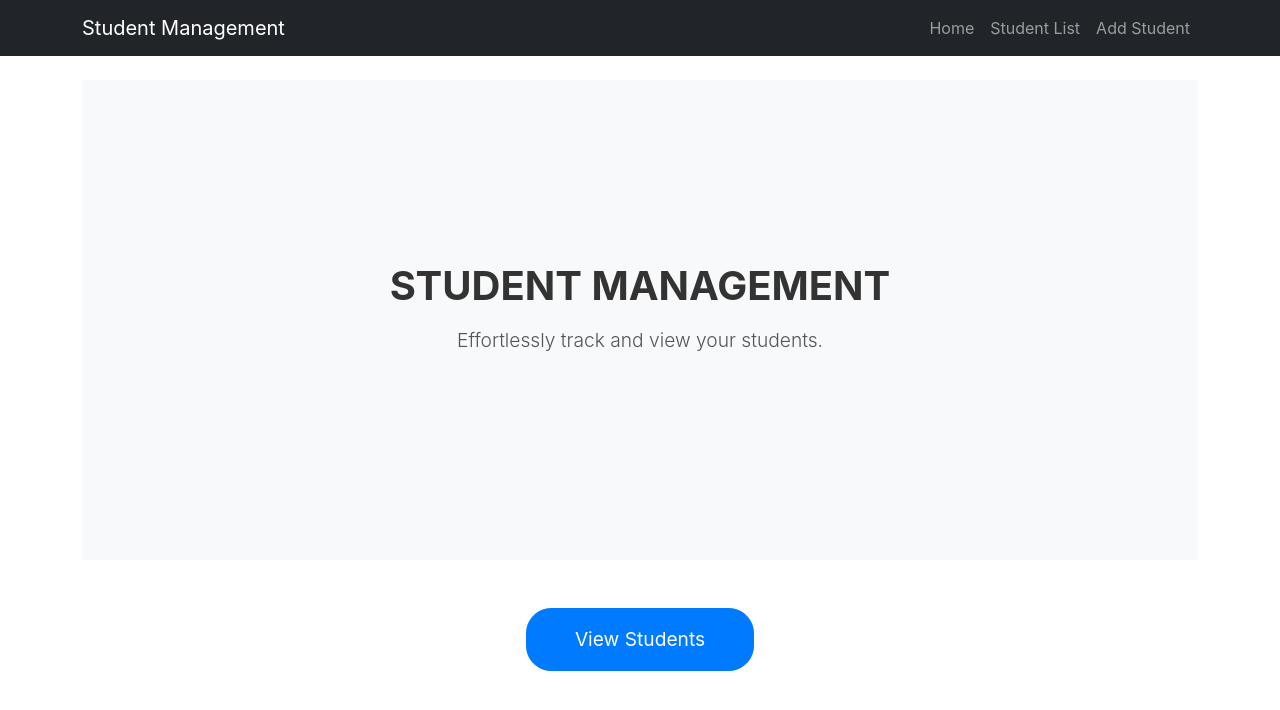
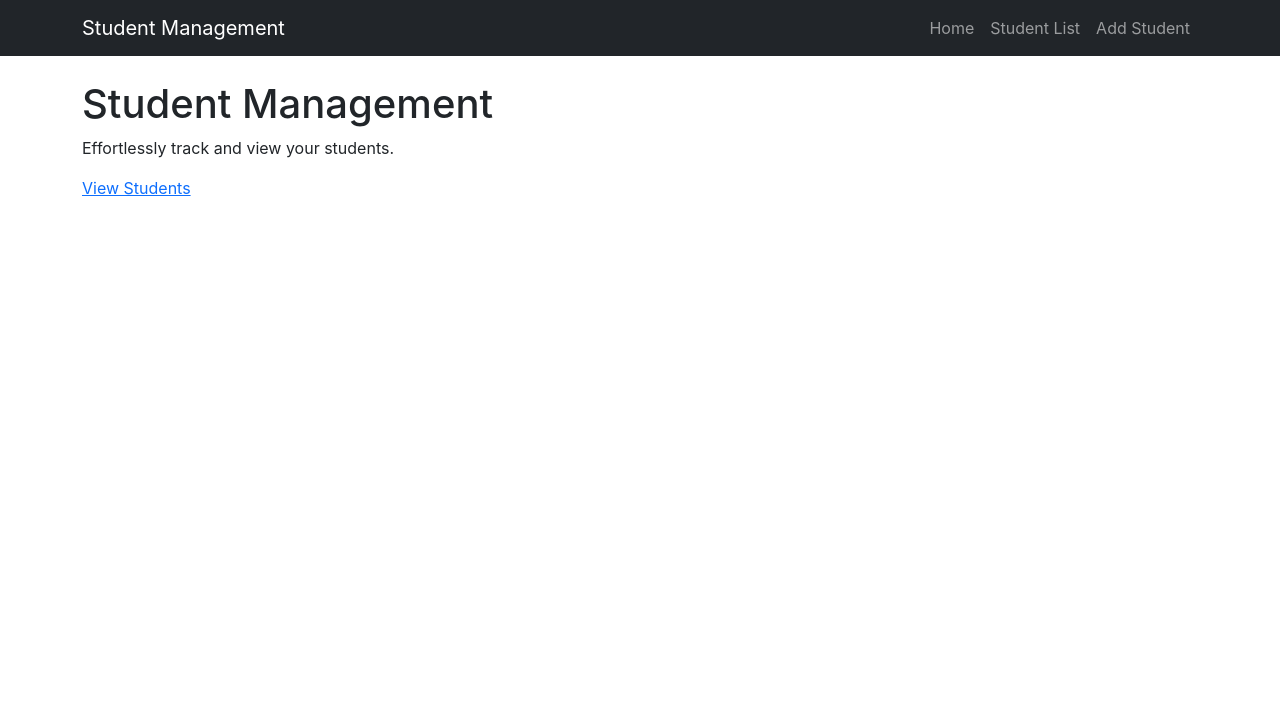
Before and after one commit to deepikavarma06/assign2, a React (Create React App) app in the folder frontend/: page / in a window 1280 px wide. Shown: the top 710 px of the page. Built offline with nearby package versions, Linux system fonts and the light colour scheme.

Commit message:
Update Home.js

```diff
--- a/frontend/src/components/Home.js
+++ b/frontend/src/components/Home.js
@@ -4,32 +4,17 @@
 
 function Home() {
   return (
-    <>
-      {/* Hero Section */}
-      <section className="home-hero-light d-flex align-items-center justify-content-center text-dark">
-        <div className="container text-center">
-          <h1 className="display-4 fw-bold mb-3 text-uppercase">
-            Student Management
-          </h1>
-          <p className="lead mb-4">
-            Effortlessly track and view your students.
-          </p>
-        </div>
-      </section>
-
-      {/* Button Section */}
-      <section className="py-5 bg-white text-center">
-        <div className="container">
-          <Link
-            to="/students"
-            className="btn btn-primary btn-lg px-5 py-3"
-            style={{ fontSize: '1.2rem', borderRadius: '25px' }}
-          >
+    <div className="home-wrapper">
+      <section className="hero-section">
+        <div className="hero-content">
+          <h1>Student Management</h1>
+          <p>Effortlessly track and view your students.</p>
+          <Link to="/students" className="view-button">
             View Students
           </Link>
         </div>
       </section>
-    </>
+    </div>
   );
 }
 
```
